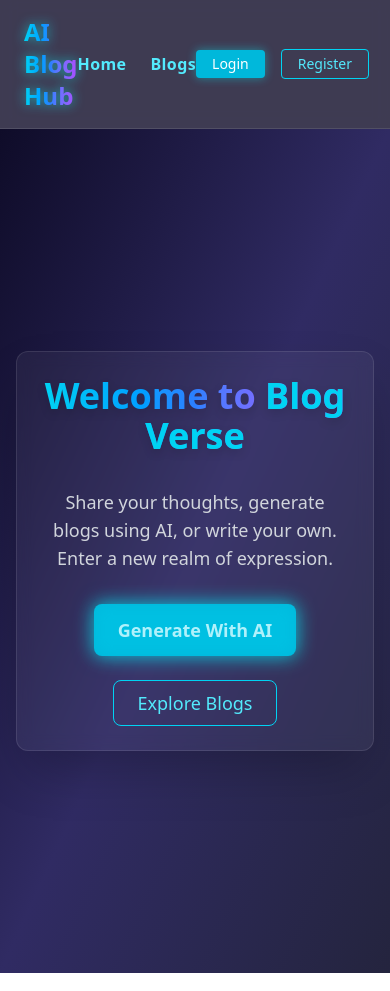
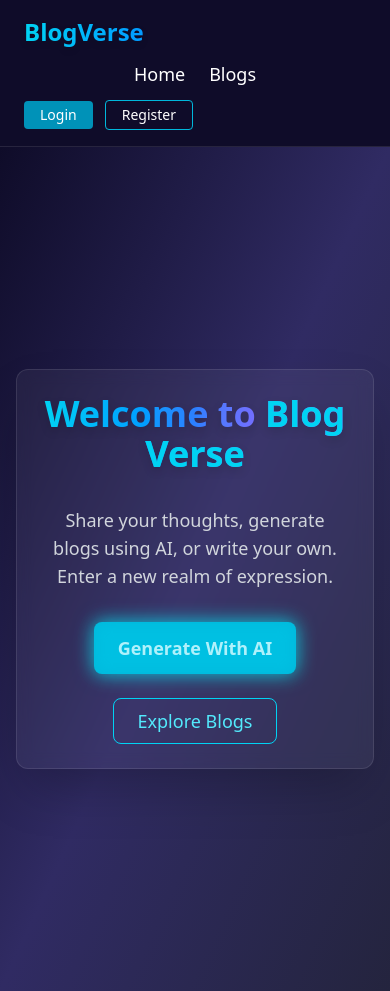
Before and after one commit to ChinmayLokahnde/Blog-Verse, a React (Vite) app: page / in a window 390 px wide. Built offline with nearby package versions, Linux system fonts and the light colour scheme.

Commit message:
Improved Navbar UI and mobile responsiveness

```diff
--- a/package.json
+++ b/package.json
@@ -15,6 +15,7 @@
     "framer-motion": "^12.19.1",
     "react": "^19.1.0",
     "react-dom": "^19.1.0",
+    "react-icons": "^5.5.0",
     "react-router-dom": "^7.6.2",
     "tailwindcss": "^4.1.10"
   },
--- a/src/components/Navbar.jsx
+++ b/src/components/Navbar.jsx
@@ -12,80 +12,65 @@ const Navbar = () => {
   };
 
   return (
-    <nav className="backdrop-blur-sm bg-[#0f0c29cc] text-white px-6 py-4 flex justify-between items-center border-b border-white/10 shadow-md">
+    <nav className="bg-[#0f0c29] text-white px-6 py-4 shadow-md border-b border-white/10">
+      <div className="max-w-7xl mx-auto flex flex-col md:flex-row md:items-center md:justify-between gap-3">
+
         <Link
           to="/"
-        className="text-2xl font-bold bg-gradient-to-r from-cyan-400 via-blue-500 to-purple-500 bg-clip-text text-transparent drop-shadow-[0_0_6px_rgba(0,255,255,0.6)]"
+          className="text-2xl font-extrabold bg-gradient-to-r from-cyan-400 via-blue-500 to-purple-500 bg-clip-text text-transparent drop-shadow-md"
         >
-        AI Blog Hub
+          BlogVerse
         </Link>
 
-      <div className="flex gap-6 items-center text-base md:text-lg font-semibold tracking-wide">
-  <Link
-    to="/"
-    className="group relative text-cyan-300 hover:text-white transition duration-300"
-  >
-    <span className="relative z-10">Home</span>
-    <span className="absolute left-0 bottom-0 w-0 h-0.5 bg-cyan-400 transition-all duration-300 group-hover:w-full"></span>
+
+        <div className="flex justify-center flex-wrap gap-6 text-lg font-medium">
+          <Link to="/" className="hover:text-cyan-400 hover:underline underline-offset-4 transition">
+            Home
           </Link>
-
-  <Link
-    to="/blogs"
-    className="group relative text-cyan-300 hover:text-white transition duration-300"
-  >
-    <span className="relative z-10">Blogs</span>
-    <span className="absolute left-0 bottom-0 w-0 h-0.5 bg-cyan-400 transition-all duration-300 group-hover:w-full"></span>
+          <Link to="/blogs" className="hover:text-cyan-400 hover:underline underline-offset-4 transition">
+            Blogs
           </Link>
-
           {user && (
             <>
-      <Link
-        to="/write"
-        className="group relative text-cyan-300 hover:text-white transition duration-300"
-      >
-        <span className="relative z-10">Write Blog</span>
-        <span className="absolute left-0 bottom-0 w-0 h-0.5 bg-cyan-400 transition-all duration-300 group-hover:w-full"></span>
+              <Link to="/write" className="hover:text-cyan-400 hover:underline underline-offset-4 transition">
+                Write Blog
               </Link>
-
-      <Link
-        to="/ai"
-        className="group relative text-cyan-300 hover:text-white transition duration-300"
-      >
-        <span className="relative z-10">AI Blog</span>
-        <span className="absolute left-0 bottom-0 w-0 h-0.5 bg-cyan-400 transition-all duration-300 group-hover:w-full"></span>
+              <Link to="/ai" className="hover:text-cyan-400 hover:underline underline-offset-4 transition">
+                AI Blog
               </Link>
             </>
           )}
         </div>
 
 
-      <div className="flex gap-4 items-center text-sm">
-        {!user ? (
+        <div className="flex items-center gap-3 text-sm">
+          {user ? (
+            <>
+              <span className="text-gray-300 hidden sm:block">Hi, {user.username}</span>
+              <button
+                onClick={handleLogout}
+                className="px-4 py-1 bg-red-600 rounded hover:bg-red-700 transition text-white"
+              >
+                Logout
+              </button>
+            </>
+          ) : (
             <>
               <Link
                 to="/login"
-              className="px-4 py-1 rounded bg-cyan-500 text-white hover:bg-cyan-600 shadow-[0_0_10px_rgba(0,255,255,0.4)] transition"
+                className="bg-cyan-600 text-white px-4 py-1 rounded hover:bg-cyan-700 transition"
               >
                 Login
               </Link>
               <Link
                 to="/register"
-              className="px-4 py-1 rounded border border-cyan-400 text-cyan-300 hover:bg-cyan-700/20 hover:text-white transition"
+                className="border border-cyan-500 px-4 py-1 rounded hover:bg-cyan-700 hover:text-white transition"
               >
                 Register
               </Link>
             </>
-        ) : (
-          <>
-            <span className="text-cyan-300">Hi, {user.username}</span>
-            <button
-              onClick={handleLogout}
-              className="px-4 py-1 bg-red-500 text-white rounded hover:bg-red-600 transition"
-            >
-              Logout
-            </button>
-          </>
           )}
+        </div>
       </div>
     </nav>
   );
```
Also changed, not shown: 1 other file (tests, documents, lock files or other folders). Lines whose indentation alone changed are shown as unchanged.
